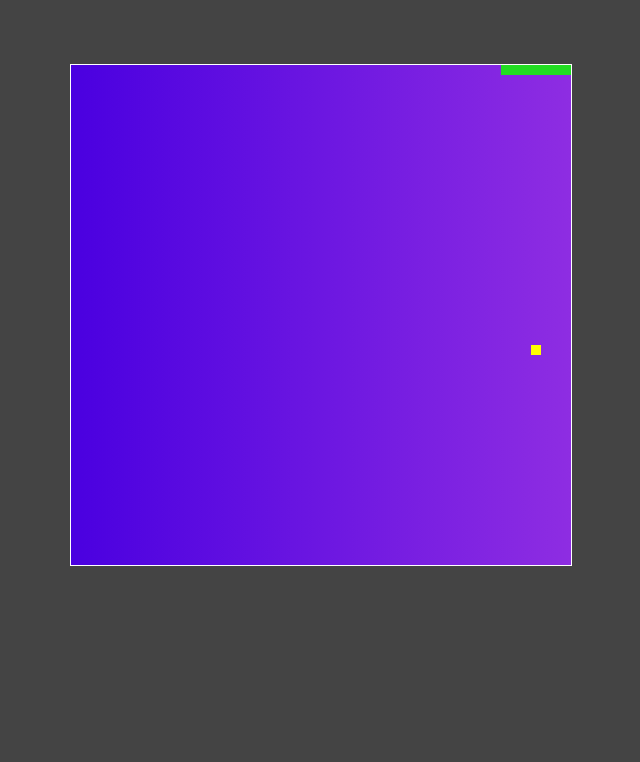
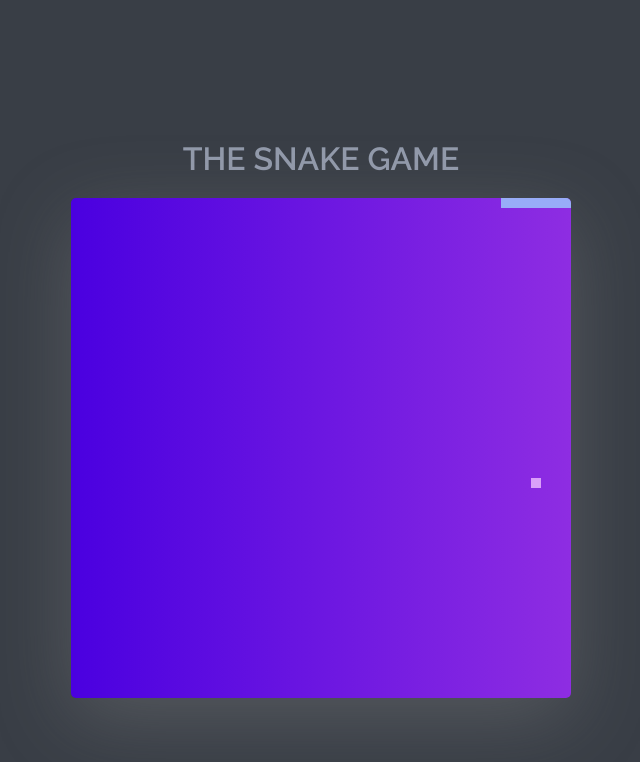
Before and after one commit to Omar-Leal/The-Snake-Game-in-JS, a website: page index.html in a window 1280 px wide. Shown: the whole page, without its empty margins (319-959 px from the left). Drawn offline with Linux system fonts and the light colour scheme.

Commit message:
Styles Ready

```diff
--- a/index.html
+++ b/index.html
@@ -7,6 +7,7 @@
   <title>The Snake in Vanilla Javascript</title>
 </head>
 <body>
+    <h1 class="snake__title">THE SNAKE GAME</h1>
    <canvas width="500" height="500"></canvas>
   <script src="./src/js/index.js"></script>
 </body>
--- a/src/css/styles.css
+++ b/src/css/styles.css
@@ -1,12 +1,23 @@
+@import url('https://fonts.googleapis.com/css2?family=Raleway:wght@600&display=swap');
+
 body {
-  background-color: #444;
-  text-align: center;
-  margin: 64px 0 0 0;
+  background-color: #393e46;
+  height: 100vh;
+  display: flex;
+  flex-direction: column;
+  justify-content: center;
+  align-items: center;
+  font-family: 'Raleway', sans-serif;
+}
+
+.snake__title {
+  color: #929aab;
 }
 
 canvas {
-  border: 1px solid white;
+  border-radius: 5px;
   background: #8E2DE2;
   background: -webkit-linear-gradient(to right, #4A00E0, #8E2DE2);
   background: linear-gradient(to right, #4A00E0, #8E2DE2);
+  box-shadow: 0px 20px 80px 0px rgba(153, 153, 153, 0.3);
 }
--- a/src/js/index.js
+++ b/src/js/index.js
@@ -151,11 +151,11 @@ function mainDrawn(){
 	const len = gameStates.snake_points.length;
 		for(var i = 0; i < len; i++){
 		  const {x,y} = gameStates.snake_points[i];
-			printPixel('#22dd22', x, y);
+			printPixel('#98acf8', x, y);
 		}
 
 		const {x,y} = gameStates.fruit;
-			printPixel('yellow',x,y);
+			printPixel('#da9ff9',x,y);
 }
 
 window.onload = function() {
```
